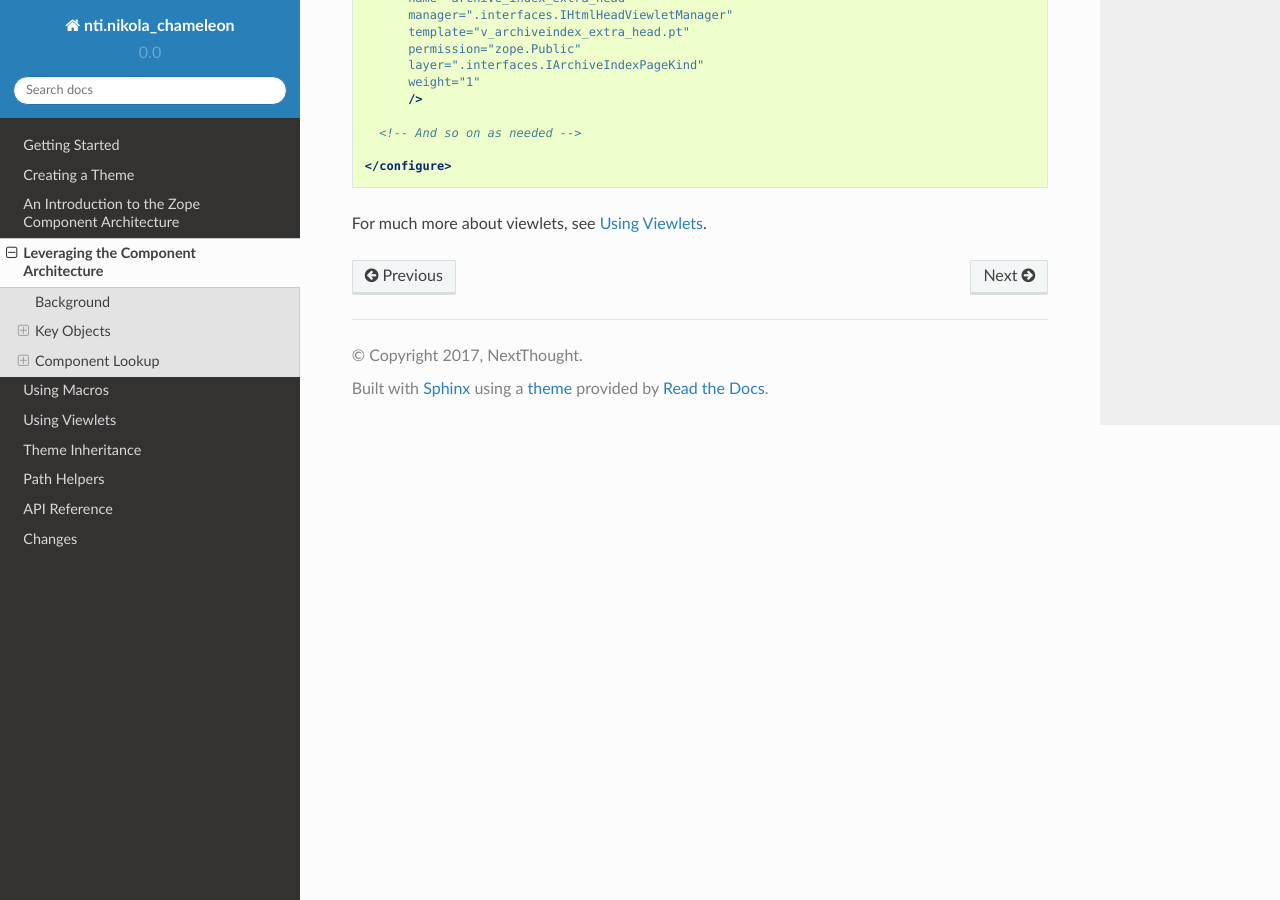
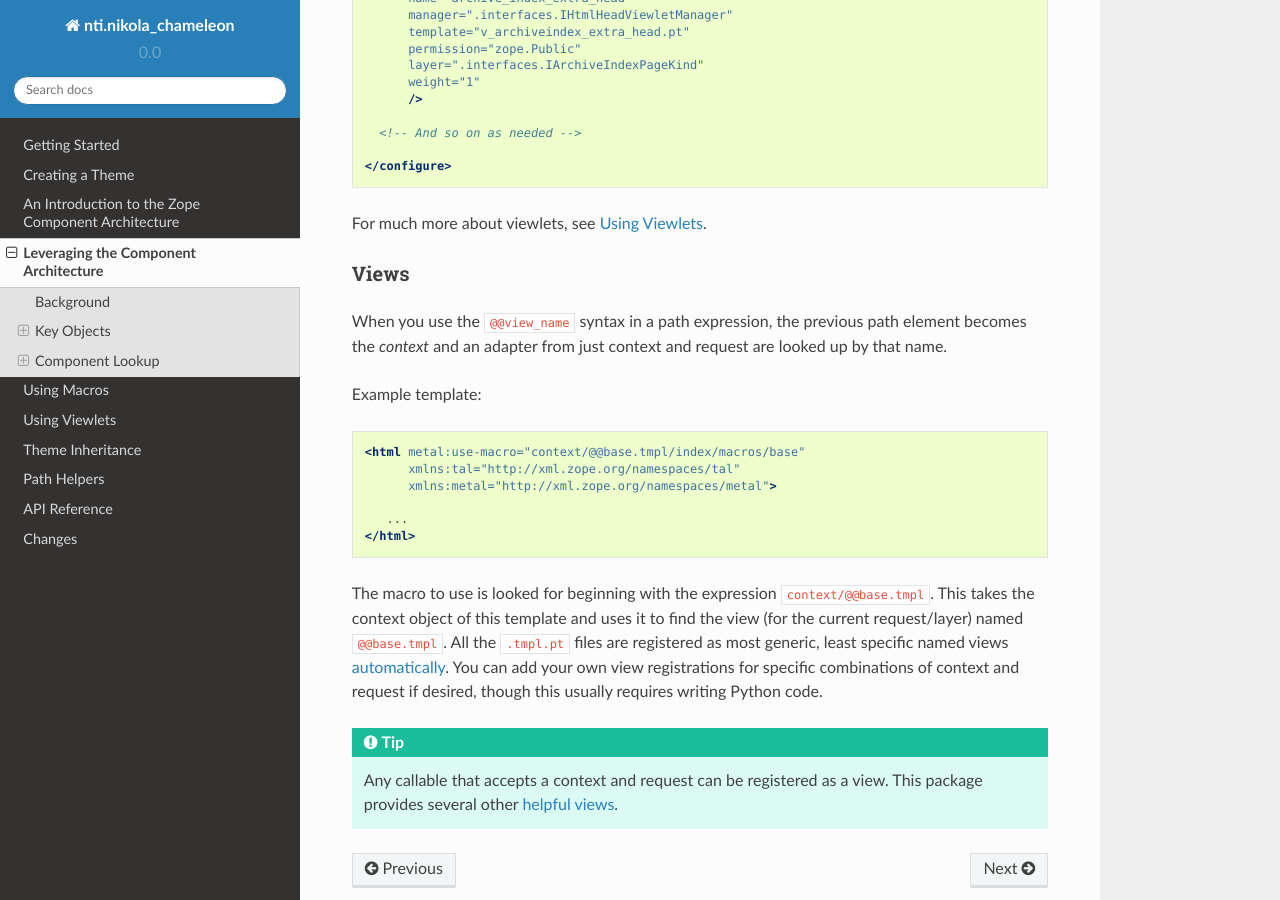
Before and after one commit to OpenNTI/nti.nikola_chameleon, a Sphinx documentation site: the page built from docs/using_zca.rst, in a window 1280 px wide and 900 px high, scrolled down 6805 px. Built offline with Sphinx 7.4.7 and the Read the Docs theme 2.0.0, drawn with Linux system fonts in a browser that asks for light colours.

Commit message:
More on views. Add more cross-refs.

```diff
--- a/docs/path_helpers.rst
+++ b/docs/path_helpers.rst
@@ -6,8 +6,9 @@
 
 nti.nikola_chameleon provides some helpers for use in path
 expressions. These are implemented either as *path adapters*, which
-use a ``namespace:name`` syntax, or as views, which use
-``@@view_name`` syntax.
+use a ``namespace:name`` syntax, or as :ref:`views <finding-views>`,
+which use ``@@view_name`` syntax. Both of these methods :doc:`leverage
+the component architecture <using_zca>`.
 
 This document will mention each path helper provided, and where
 appropriate, direct you to more information.
--- a/docs/using_zca.rst
+++ b/docs/using_zca.rst
@@ -399,3 +399,34 @@ We would set up and fill that viewlet with this ZCML::
     </configure>
 
 For much more about viewlets, see :doc:`viewlets`.
+
+.. _finding-views:
+
+Views
+-----
+
+When you use the ``@@view_name`` syntax in a path expression, the
+previous path element becomes the *context* and an adapter from just
+context and request are looked up by that name.
+
+Example template::
+
+    <html metal:use-macro="context/@@base.tmpl/index/macros/base"
+          xmlns:tal="http://xml.zope.org/namespaces/tal"
+          xmlns:metal="http://xml.zope.org/namespaces/metal">
+
+       ...
+    </html>
+
+The macro to use is looked for beginning with the expression
+``context/@@base.tmpl``. This takes the context object of this
+template and uses it to find the view (for the current request/layer)
+named ``@@base.tmpl``. All the ``.tmpl.pt`` files are registered as
+most generic, least specific named views :ref:`automatically
+<auto-register-template-views>`. You can add your own view registrations
+for specific combinations of context and request if desired, though
+this usually requires writing Python code.
+
+.. tip:: Any callable that accepts a context and request can be
+         registered as a view. This package provides several other
+         :doc:`helpful views <path_helpers>`.
```
Also changed, not shown: docs/first_theme.rst (+8 -3 lines).
